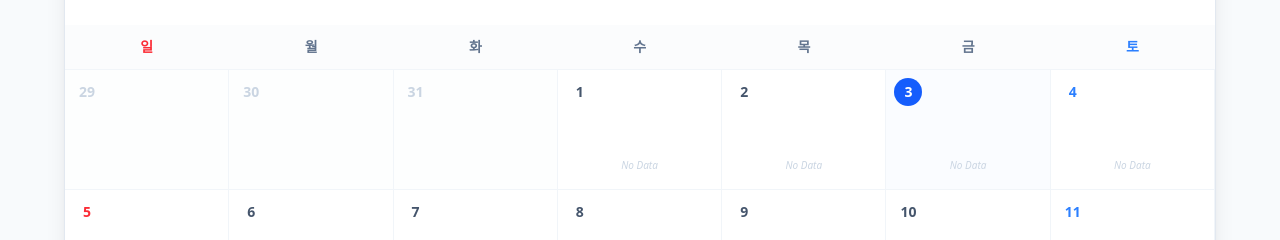
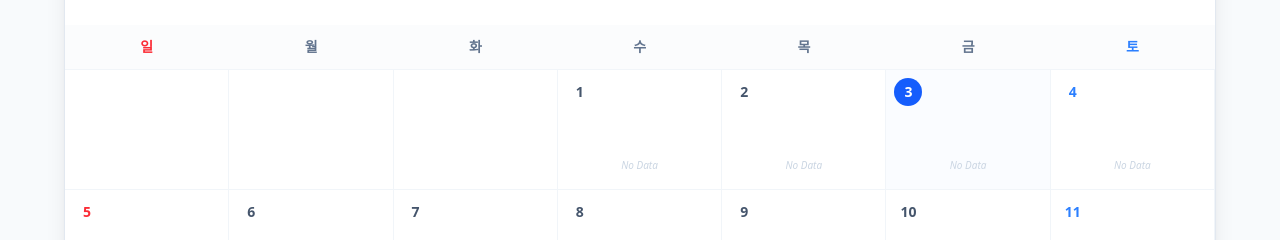
Before and after one commit to hyunsikhwang/KOSPI-Calendar, a React (Vite) app: page / in a window 1280 px wide. Shown: the part 362-602 px from the top of the page. Built offline with nearby package versions, Linux system fonts and the light colour scheme; no server answers.

Commit message:
feat(calendar): Improve visual styling of calendar days
Adjust background and text colors to enhance readability and distinguish current month, today, weekend, and weekday dates. Also, refine the display of KOSPI index performance indicators.

```diff
--- a/src/App.tsx
+++ b/src/App.tsx
@@ -251,15 +251,16 @@ export default function App() {
                     exit={{ opacity: 0 }}
                     className={cn(
                       "min-h-[120px] p-2 border-r border-b border-slate-100 transition-colors group",
-                      !dayData.isCurrentMonth && "bg-slate-50/30",
+                      !dayData.isCurrentMonth && "bg-slate-50/10",
                       isToday && "bg-blue-50/30"
                     )}
                   >
+                    {dayData.isCurrentMonth && (
+                      <>
                         <div className="flex justify-between items-start mb-2">
                           <span className={cn(
                             "text-sm font-semibold w-7 h-7 flex items-center justify-center rounded-full transition-colors",
                             isToday ? "bg-blue-600 text-white" :
-                        !dayData.isCurrentMonth ? "text-slate-300" :
                             date.getDay() === 0 ? "text-red-500" :
                             date.getDay() === 6 ? "text-blue-500" : "text-slate-600"
                           )}>
@@ -284,11 +285,13 @@ export default function App() {
                               H: {formatNumber(dayData.kospi.high, 1)} / L: {formatNumber(dayData.kospi.low, 1)}
                             </div>
                           </div>
-                    ) : dayData.isCurrentMonth && !loading ? (
+                        ) : !loading ? (
                           <div className="h-full flex items-center justify-center">
                             <span className="text-[10px] text-slate-300 font-medium italic">No Data</span>
                           </div>
                         ) : null}
+                      </>
+                    )}
                   </motion.div>
                 );
               })}
```
Lines whose indentation alone changed are shown as unchanged.
